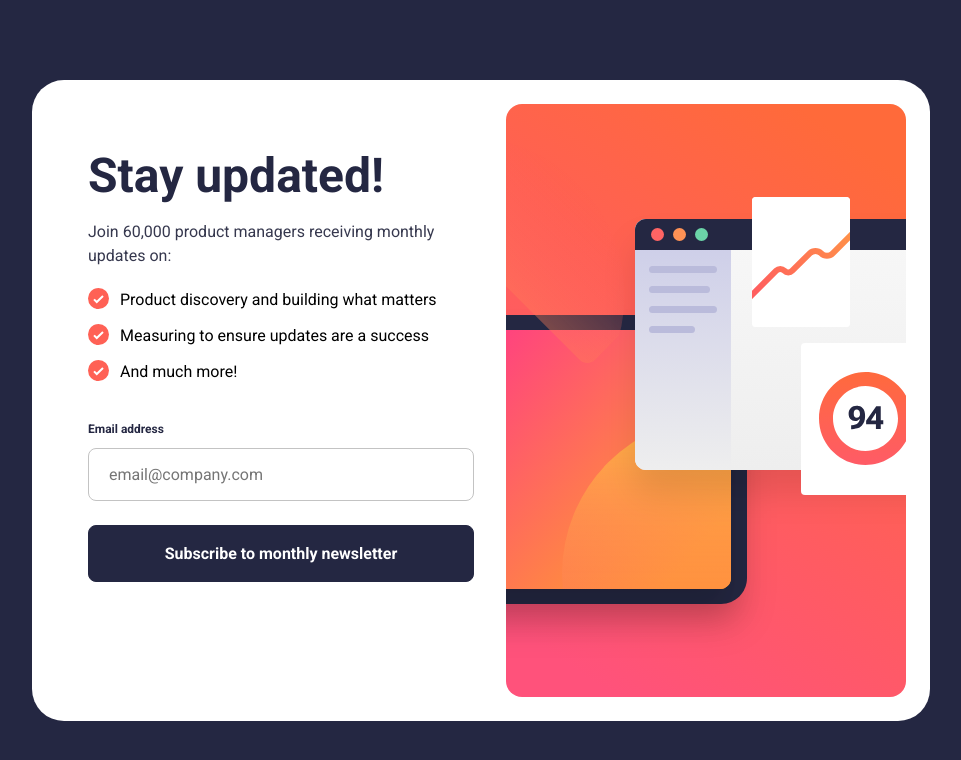
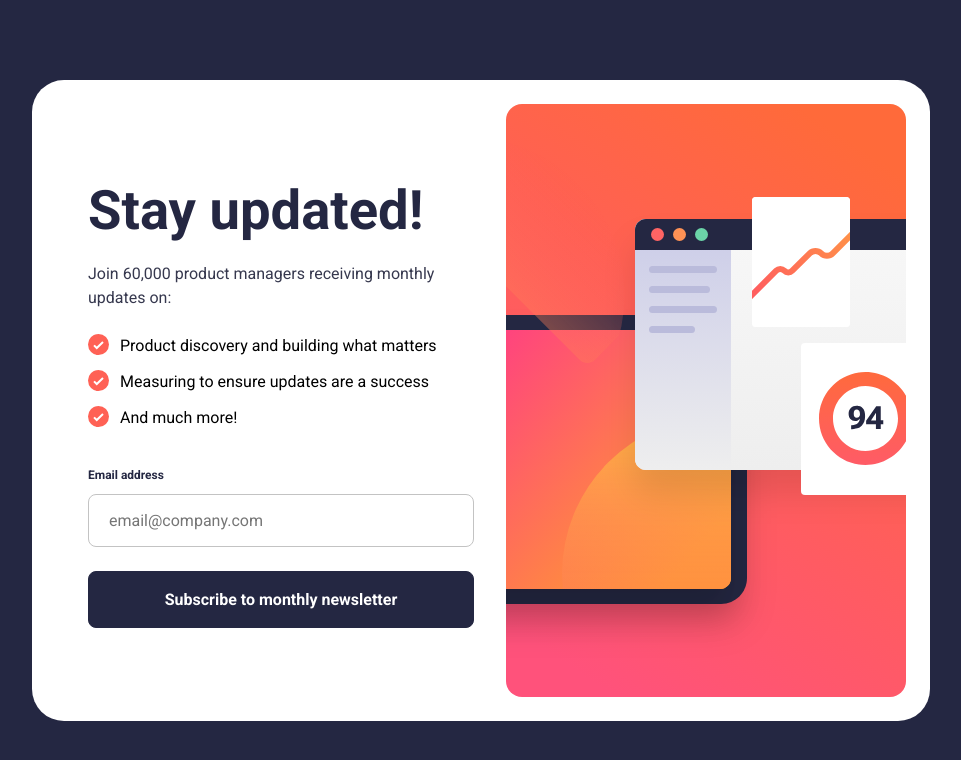
Before and after one commit to Daniel-Livingston/fm-newsletter-signup-with-success, a SvelteKit app: page / in a window 1280 px wide. Shown: the top 760 px of the page, without its empty margins (159-1120 px from the left). Built offline with nearby package versions, Linux system fonts and the light colour scheme.

Commit message:
Small adjustments to desktop styles

```diff
--- a/src/routes/+page.svelte
+++ b/src/routes/+page.svelte
@@ -218,8 +218,12 @@
 			padding: 4rem;
 		}
 
+		div.center-vertical {
+			padding: 0;
+		}
+
 		div.success-content button {
-			margin-top: 2rem;
+			margin-top: 2.5rem;
 		}
 
 		img.mobile-banner {
@@ -248,7 +252,16 @@
 		}
 
 		h1 {
-			font-size: 3rem;
+			font-size: 3.4rem;
+			margin-top: 3rem;
+		}
+
+		p {
+			margin-top: 1.5rem;
+		}
+
+		ul {
+			margin-top: 1.5rem;
 		}
 
 		img.desktop-banner {
```
